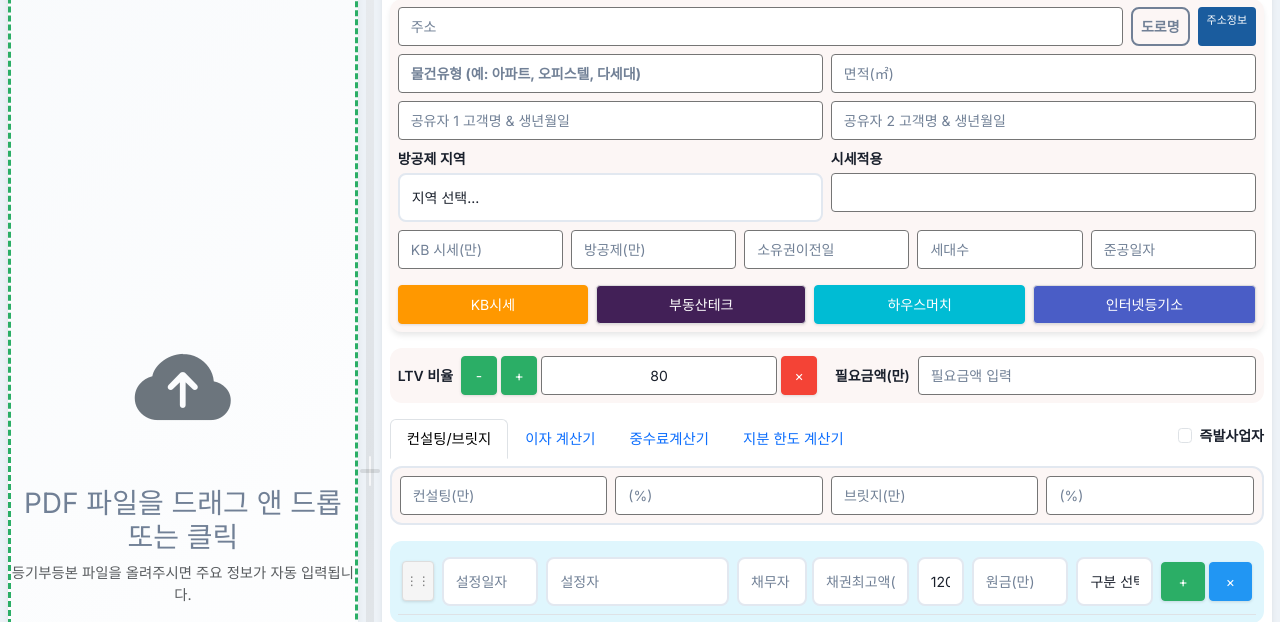
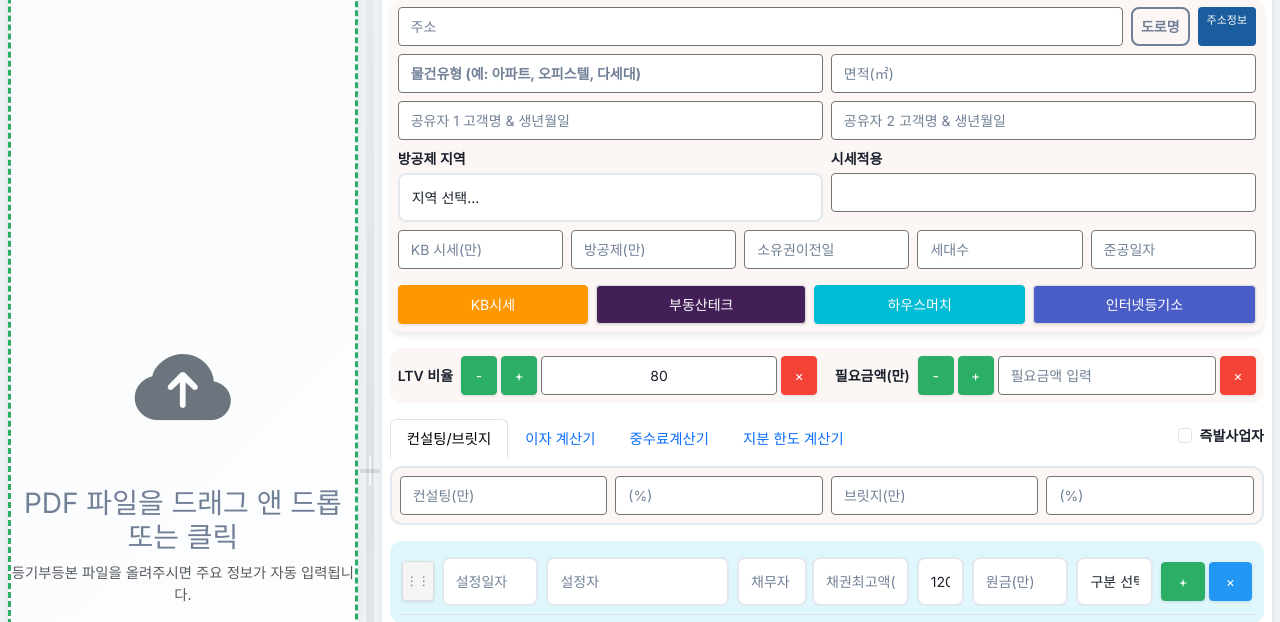
Before and after one commit to young626-jang/ltv_flask_, a Flask app: page / in a window 1280 px wide. Shown: the part 135-757 px from the top of the page. Run offline with Flask 3, Linux system fonts and the light colour scheme; data that the repository does not hold is empty; some libraries are stand-ins or nearby versions.

Commit message:
Update entry.html

```diff
--- a/templates/entry.html
+++ b/templates/entry.html
@@ -205,7 +205,12 @@
                     <div class="col-6">
                         <div class="d-flex align-items-center gap-2">
                             <label for="required_amount" class="mb-0" style="white-space: nowrap;">필요금액(만)</label>
-                            <input type="text" class="form-control form-field manwon-format md-input" id="required_amount" placeholder="필요금액 입력" style="flex: 1;">
+                            <div class="d-flex gap-1">
+                                <button class="md-ltv-btn" type="button" onclick="adjustRequiredAmount(-500)">-</button>
+                                <button class="md-ltv-btn" type="button" onclick="adjustRequiredAmount(500)">+</button>
+                                <input type="text" class="form-control form-field manwon-format md-input" id="required_amount" placeholder="필요금액 입력" style="flex: 1;">
+                                <button class="md-ltv-btn danger" type="button" onclick="clearRequiredAmount()">×</button>
+                            </div>
                         </div>
                     </div>
                 </div>
@@ -497,6 +502,14 @@ async function updateAutoLTV() {
             reasonsContainer.style.display = 'none';
         }
         return; // 함수 종료
+    }
+
+    // ✅ [신규] 필요금액이 입력되어 있으면 역계산 LTV 유지 (자동 LTV로 덮어쓰지 않음)
+    const requiredAmountField = document.getElementById('required_amount');
+    const hasRequiredAmount = requiredAmountField && requiredAmountField.value && parseKoreanNumberString(requiredAmountField.value) > 0;
+    if (hasRequiredAmount) {
+        console.log('📊 자동LTV 스킵 - 필요금액 입력됨, 역계산 LTV 유지');
+        return; // 필요금액이 있으면 자동 LTV 계산 스킵
     }
 
     const address = document.getElementById('address').value.trim();
```
